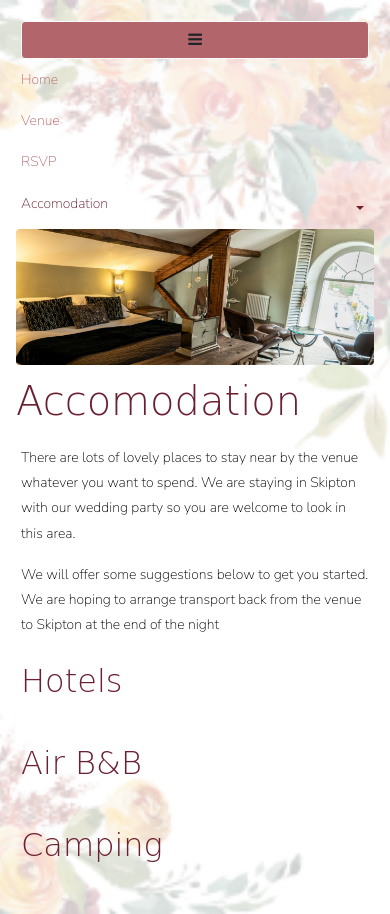
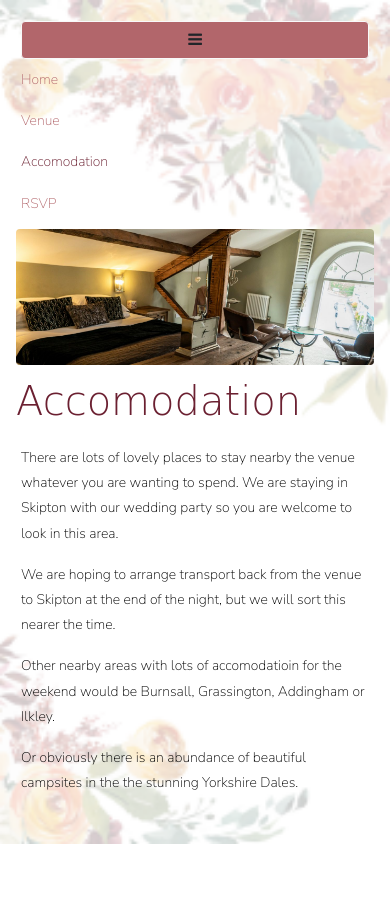
Before and after one commit to chloeandrogerwedding/chloeandrogerwedding.github.io, a plain HTML site: page Accomodation.html in a window 390 px wide. Both pictures are taken after a click on the button "Toggle navigation". After the commit the page ends 844 px from the top, so only its background shows below. Drawn offline with Linux system fonts and the light colour scheme; a web font is replaced by a local one.

Commit message:
change in accomodation page

```diff
--- a/Accomodation.html
+++ b/Accomodation.html
@@ -25,12 +25,12 @@
             <li>
               <a href="Venue.html">Venue</a>
 	          </li>
+            <li class="active">
+                <a href="#">Accomodation</a>
+            </li>
 	          <li>
               <a href="RSVP.html">RSVP</a>
 	          </li>
-            <li class="active">
-                <a href="#">Accomodation</a>
-            </li>
 	        </ul>
 	      </div>
     	</nav>
@@ -51,16 +51,11 @@
                 <li class="nav-item">
                     <a class="nav-link" href="Venue.html">Venue</a>
                 </li>
+                <li class="nav-item active">
+                    <a class="nav-link" href="Accomodation.html">Accomodation</a>
+                </li>
                 <li class="nav-item">
                     <a class="nav-link" href="RSVP.html">RSVP</a>
-                </li>
-                <li class="nav-item dropdown active">
-                  <a class="nav-link dropdown-toggle" data-toggle="dropdown" href="#" role="button" aria-haspopup="true" aria-expanded="false">Accomodation</a>
-                  <div class="dropdown-menu">
-                    <a class="dropdown-item" href="#">Hotels</a>
-                    <a class="dropdown-item" href="Airbnb.html">Air B&B</a>
-                    <a class="dropdown-item" href="Camping.html">Camping</a>
-                  </div>
                 </li>
               </ul>
             </div>
@@ -70,12 +65,10 @@
           <img src="images/napiers2019WR.jpeg">
         </div>
         <h1>Accomodation</h1>
-        <p>There are lots of lovely places to stay near by the venue whatever you want to spend. We are staying in Skipton with our wedding party so you are welcome to look in this area.</p>
-        <p>We will offer some suggestions below to get you started. We are hoping to arrange transport back from the venue to Skipton at the end of the night</p>
-        <h2 class="mb-4">Hotels</h2>
-        <h2 class="mb-4">Air B&B</h2>
-        <h2 class="mb-4">Camping</h2>
-
+        <p>There are lots of lovely places to stay nearby the venue whatever you are wanting to spend. We are staying in Skipton with our wedding party so you are welcome to look in this area.</p>
+        <p>We are hoping to arrange transport back from the venue to Skipton at the end of the night, but we will sort this nearer the time.</p>
+        <p>Other nearby areas with lots of accomodatioin for the weekend would be Burnsall, Grassington, Addingham or Ilkley.</p>
+        <p> Or obviously there is an abundance of beautiful campsites in the the stunning Yorkshire Dales. </p>
       </div>
 		</div>
 
```
Also changed, not shown: RSVP.html (+6 -6 lines), Venue.html (+7 -7 lines), index.html (+9 -8 lines).
